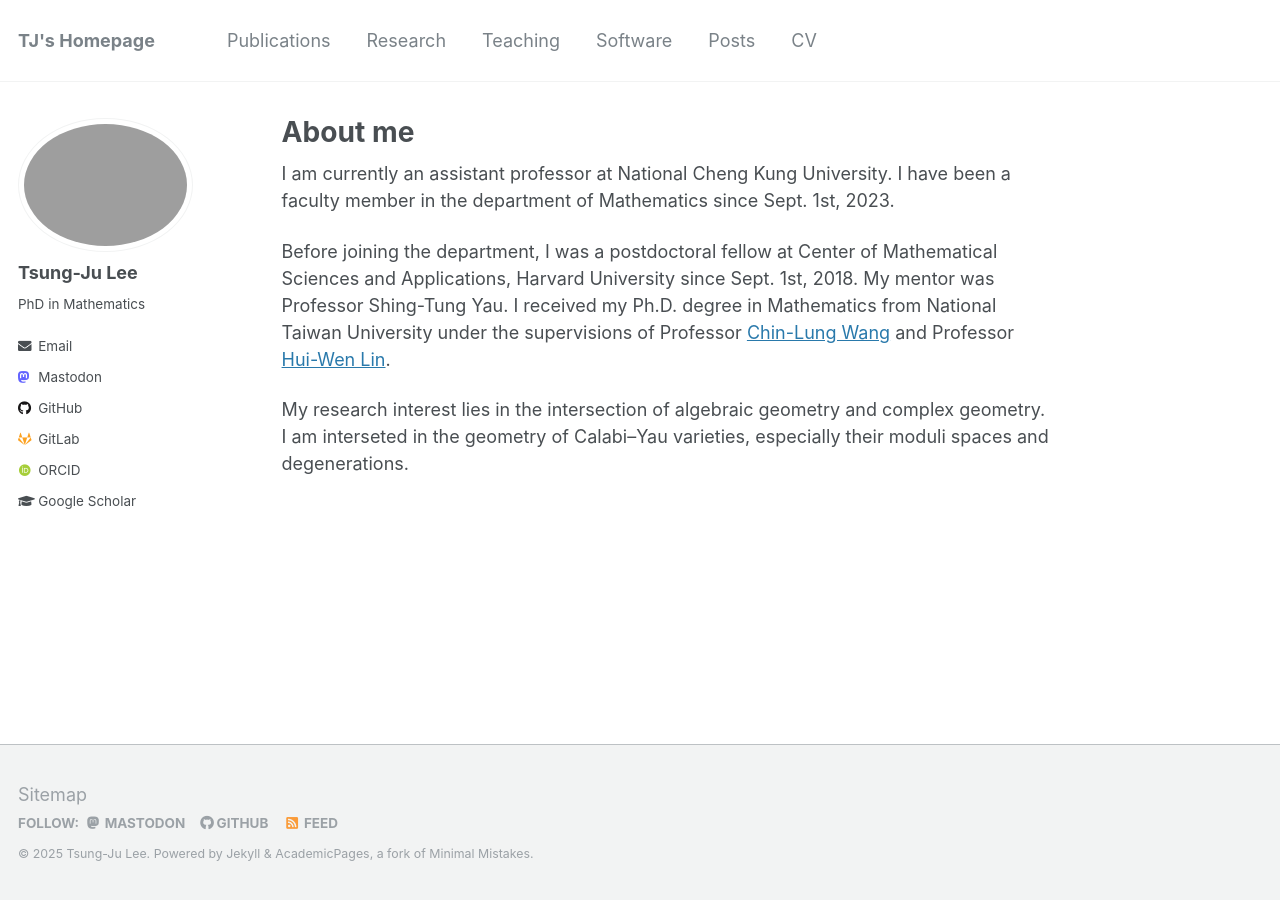
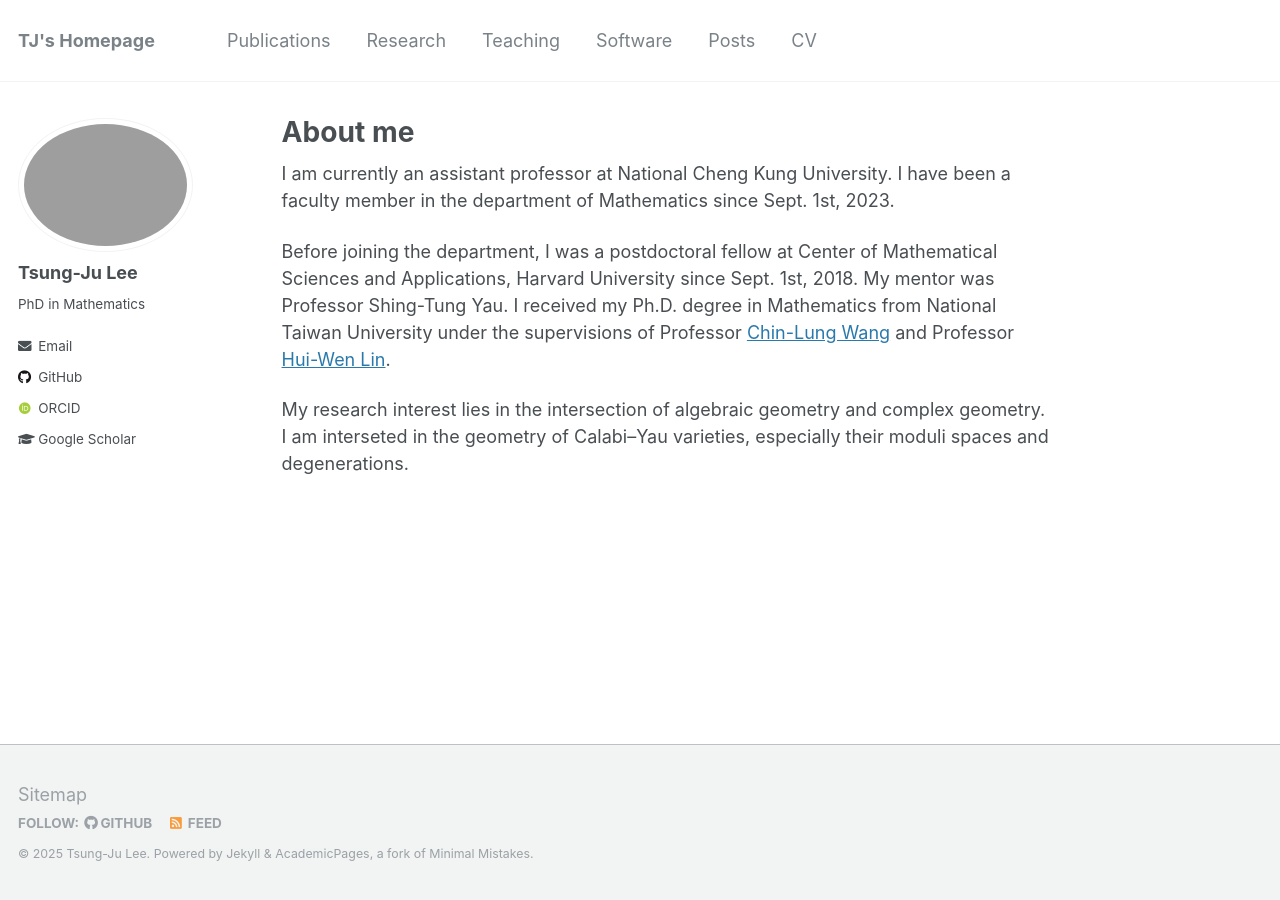
Before and after one commit to yusd24/yusd24.github.io, a Jekyll site: the page built from _pages/about.md, in a window 1280 px wide. Built offline with Jekyll 4.4.1, drawn with Linux system fonts in a browser that asks for light colours; some web fonts are replaced.

Commit message:
Update _config.yml

```diff
--- a/_config.yml
+++ b/_config.yml
@@ -57,7 +57,7 @@ yandex_site_verification :
 
 # Social Sharing
 mastodon:
-  username               : ""
+  username               :
 twitter:
   username               :
 facebook:
@@ -102,14 +102,14 @@ author:
   facebook         :
   foursquare       :
   github           : "yusd24"
-  gitlab           : ""
+  gitlab           :
   google_plus      :
   keybase          :
   instagram        :
   impactstory      : #"https://profiles.impactstory.org/u/xxxx-xxxx-xxxx-xxxx"
   lastfm           :
   linkedin         :
-  mastodon         : ""
+  mastodon         :
   pinterest        :
   soundcloud       :
   stackoverflow    : #"https://stackoverflow.com/users/10912314/jayrobwilliams"
```
